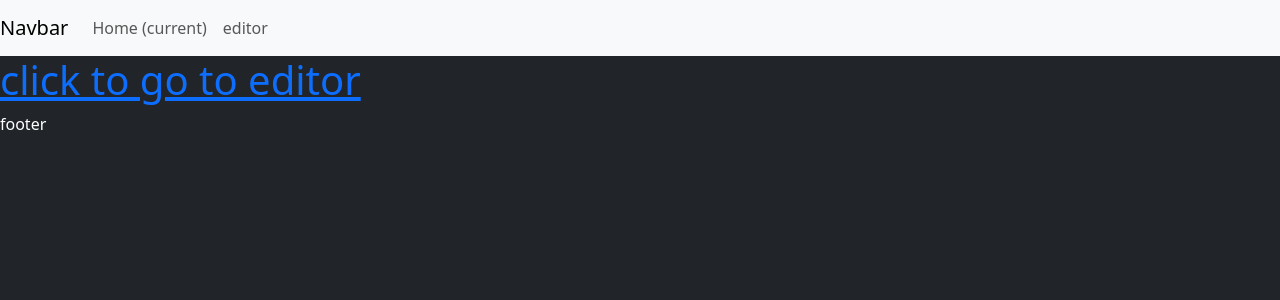
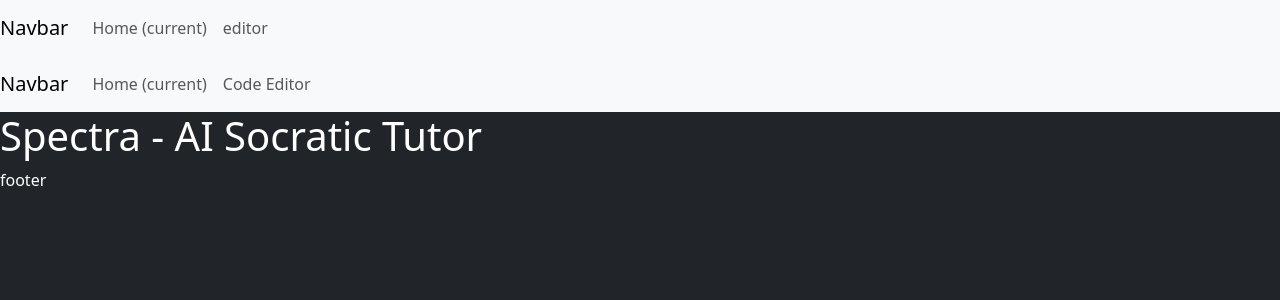
Before and after one commit to FormulaCarbon/Spectra, a Flask app: page / in a window 1280 px wide. Shown: the top 300 px of the page. Run offline with Flask 3, Linux system fonts and the light colour scheme.

Commit message:
Update index.html
Make index.html more readable

```diff
--- a/src/templates/index.html
+++ b/src/templates/index.html
@@ -5,10 +5,22 @@
     {{ super() }}
 {% endblock %}
 
-{% block navbar %}
-    {{ super() }}
+{% block content %}
+    <nav class="navbar navbar-expand-lg navbar-light bg-light">
+  <a class="navbar-brand" href="#">Navbar</a>
+  <button class="navbar-toggler" type="button" data-toggle="collapse" data-target="#navbarNav" aria-controls="navbarNav" aria-expanded="false" aria-label="Toggle navigation">
+    <span class="navbar-toggler-icon"></span>
+  </button>
+  <div class="collapse navbar-collapse" id="navbarNav">
+    <ul class="navbar-nav">
+      <li class="nav-item active">
+        <a class="nav-link" href="/">Home <span class="sr-only">(current)</span></a>
+      </li>
+      <li class="nav-item">
+        <a class="nav-link" href="/editor">Code Editor</a>
+        </li>
+    </ul>
+  </div>
+</nav>
+    <h1>Spectra - AI Socratic Tutor</h1>
 {% endblock %}
-
-{% block content %}
-    <h1><a href = '/editor'>click to go to editor</a></h1>
-{% endblock %}
```
